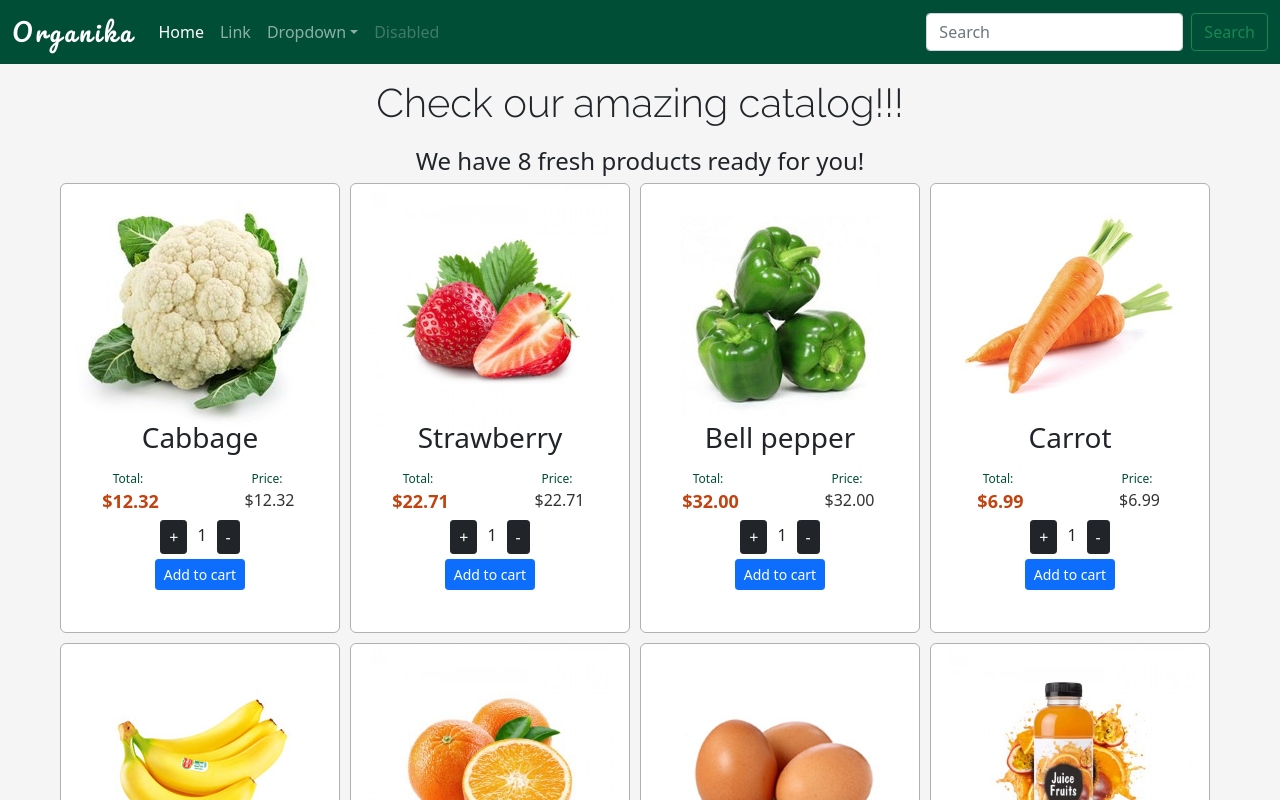
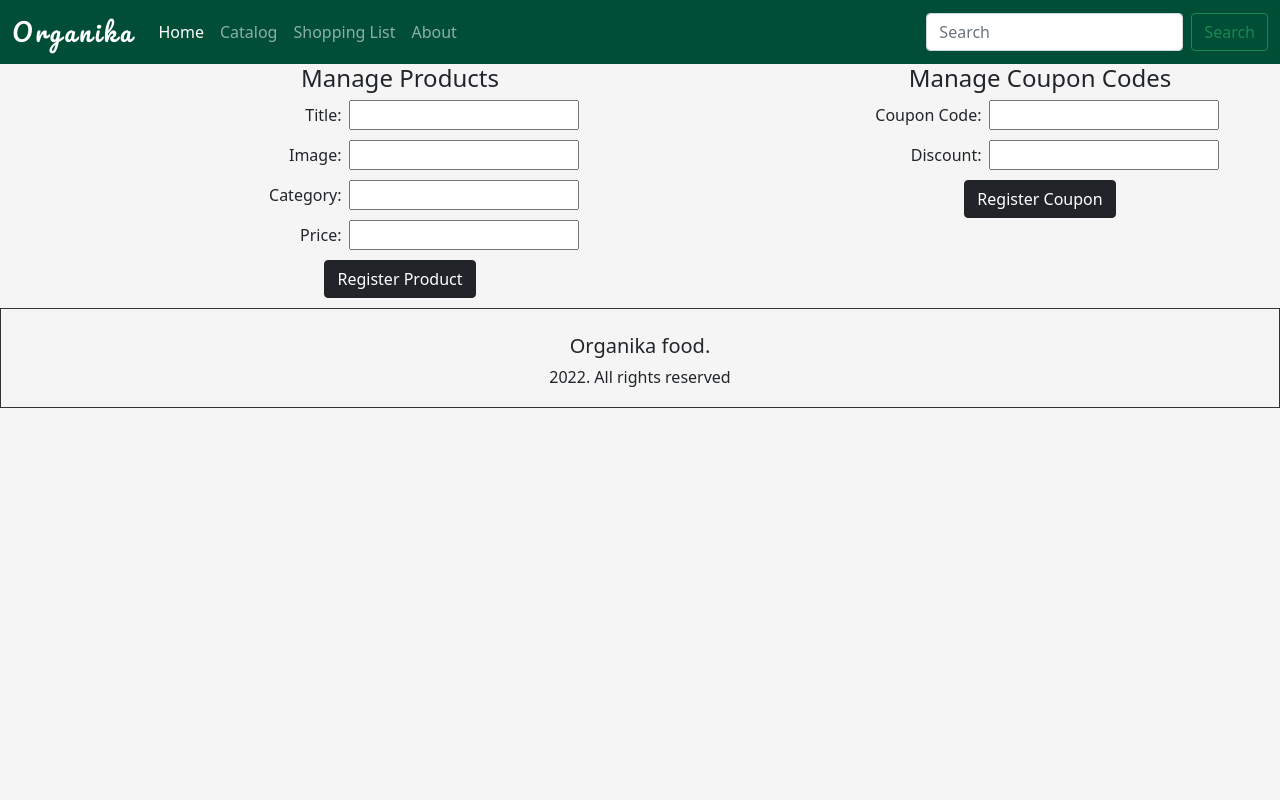
Before and after one commit to drinzunza/OnlineStorefrontend_Ch27, a React (Create React App) app: page /admin in a window 1280 px wide. Shown: the top 800 px of the page. Built offline with nearby package versions, Linux system fonts and the light colour scheme.

Commit message:
FSDI 109 #2

```diff
--- a/package.json
+++ b/package.json
@@ -9,6 +9,7 @@
     "bootstrap": "^5.1.3",
     "react": "^18.0.0",
     "react-dom": "^18.0.0",
+    "react-router-dom": "^6.3.0",
     "react-scripts": "5.0.0",
     "web-vitals": "^2.1.4"
   },
--- a/src/App.js
+++ b/src/App.js
@@ -4,21 +4,31 @@ import Navbar from "./components/navBar";
 import Footer from "./components/footer";
 import Catalog from "./components/catalog";
 import Todo from "./components/todo";
+import Home from "./components/home";
 
 import "bootstrap/dist/css/bootstrap.min.css";
 import "bootstrap/dist/js/bootstrap.min.js";
 import About from "./components/about";
+import Admin from "./components/admin";
+
+import { BrowserRouter, Routes, Route } from "react-router-dom";
 
 function App() {
   return (
     <div className="App">
-      <Navbar></Navbar>
-      <Catalog></Catalog>
-      <About></About>
+      <BrowserRouter>
+        <Navbar></Navbar>
 
-      <Todo></Todo>
+        <Routes>
+          <Route path="/home" element={<Home />}></Route>
+          <Route path="/admin" element={<Admin />}></Route>
+          <Route path="/catalog" exact element={<Catalog />}></Route>
+          <Route path="/about" exact element={<About />}></Route>
+          <Route path="/shoppingList" exact element={<Todo />}></Route>
+        </Routes>
 
-      <Footer></Footer>
+        <Footer></Footer>
+      </BrowserRouter>
     </div>
   );
 }
--- /dev/null
+++ b/src/components/admin.css
@@ -0,0 +1,26 @@
+.admin-page .sections-container {
+  display: flex;
+}
+
+.admin-page .sec-products {
+  flex: 5;
+}
+
+.admin-page .sec-coupons {
+  flex: 3;
+}
+
+.my-control {
+  margin-bottom: 10px;
+}
+
+.my-control label {
+  display: inline-block;
+  width: 120px;
+  text-align: right;
+  margin-right: 7px;
+}
+
+.my-control input {
+  width: 230px;
+}
--- /dev/null
+++ b/src/components/admin.jsx
@@ -0,0 +1,135 @@
+import "./admin.css";
+import { useState } from "react";
+
+const Admin = () => {
+  const [product, setProduct] = useState({});
+  const [coupon, setCoupon] = useState({});
+
+  const handleTextChange = (e) => {
+    let copy = { ...product };
+    copy[e.target.name] = e.target.value;
+
+    setProduct(copy);
+  };
+
+  const handleCouponChange = (e) => {
+    let copy = { ...coupon };
+    copy[e.target.name] = e.target.value;
+
+    setCoupon(copy);
+  };
+
+  const handleSaveProduct = () => {
+    // validations
+    if (product.title.length < 5) {
+      alert("Error, Title should have at least 5 chars");
+      return;
+    }
+
+    if (!product.image) {
+      alert("Error, Image can not be empty");
+      return;
+    }
+
+    if (!product.category) {
+      alert("Error, Category can not be empty");
+      return;
+    }
+
+    let savedProduct = { ...product };
+    savedProduct.price = parseFloat(product.price);
+
+    if (!savedProduct.price || savedProduct.price < 1) {
+      alert("Error, Price should be greater than $1");
+      return;
+    }
+
+    // send product to Server
+    console.log(savedProduct);
+  };
+
+  const handleSaveCoupon = () => {
+    console.log(coupon);
+
+    let savedCoupon = { ...coupon };
+    savedCoupon.discount = parseFloat(savedCoupon.discount);
+
+    // validations:
+    // 1 discount cant not be greater than 35%
+    if (!savedCoupon.discount || savedCoupon.discount > 35) {
+      alert("Error, discount can not be lower than 1 or greater than 35%");
+      return;
+    }
+
+    // 2 code should have at least 5 chars
+    if (savedCoupon.code.length < 5) {
+      alert("Error, code should contain at least 5 characters");
+      return;
+    }
+
+    // send coupon to Server
+    console.log("Saving coupon");
+  };
+
+  return (
+    <div className="admin-page">
+      <div className="sections-container">
+        <section className="sec-products">
+          <h4>Manage Products</h4>
+
+          <div className="form">
+            <div className="my-control">
+              <label>Title:</label>
+              <input onChange={handleTextChange} name="title" type="text" />
+            </div>
+
+            <div className="my-control">
+              <label>Image:</label>
+              <input onChange={handleTextChange} name="image" type="text" />
+            </div>
+
+            <div className="my-control">
+              <label>Category:</label>
+              <input onChange={handleTextChange} name="category" type="text" />
+            </div>
+
+            <div className="my-control">
+              <label>Price:</label>
+              <input onChange={handleTextChange} name="price" type="number" />
+            </div>
+
+            <div className="my-control">
+              <button onClick={handleSaveProduct} className="btn btn-dark">
+                Register Product
+              </button>
+            </div>
+          </div>
+        </section>
+
+        <section className="sec-coupons">
+          <h4>Manage Coupon Codes</h4>
+
+          <div className="form">
+            <div className="my-control">
+              <label>Coupon Code:</label>
+              <input onChange={handleCouponChange} name="code" type="text" />
+            </div>
+
+            <div className="my-control">
+              <label>Discount:</label>
+              <input onChange={handleCouponChange} name="discount" type="number" />
+            </div>
+
+            <div className="my-control">
+              <button onClick={handleSaveCoupon} className="btn btn-dark">
+                Register Coupon
+              </button>
+            </div>
+          </div>
+        </section>
+      </div>
+    </div>
+  );
+};
+
+export default Admin;
--- /dev/null
+++ b/src/components/home.css
@@ -0,0 +1,25 @@
+.home-page .top-banner img {
+  width: 100%;
+  height: 600px;
+}
+
+.home-page .top-banner-text {
+  position: absolute;
+  width: 100%;
+  top: 300px;
+  left: 50%;
+  transform: translate(-50%, -50%);
+}
+
+.home-page .top-banner-text h1 {
+  padding-left: 35%;
+  font-size: 140px;
+  font-family: "Lobster", cursive;
+}
+
+.home-page .top-banner-text h2 {
+  font-family: "Shadows Into Light", cursive;
+  padding-left: 55%;
+  margin-top: -30px;
+  color: rgb(22, 94, 106);
+}
--- /dev/null
+++ b/src/components/home.jsx
@@ -0,0 +1,17 @@
+import "./home.css";
+
+const Home = () => {
+  return (
+    <div className="home-page">
+      <div className="top-banner">
+        <div className="top-banner-text">
+          <h1>Organika</h1>
+          <h2>Fresh food, healthier life.</h2>
+        </div>
+        <img src="/images/wrap2.jpg" alt="fresh food"></img>
+      </div>
+    </div>
+  );
+};
+
+export default Home;
--- a/src/components/navBar.jsx
+++ b/src/components/navBar.jsx
@@ -1,12 +1,14 @@
 import "./navBar.css";
+
+import { Link } from "react-router-dom";
 
 const Navbar = () => {
   return (
     <nav className="navbar navbar-expand-lg navbar-dark">
       <div className="container-fluid">
-        <a className="navbar-brand" href="/#">
+        <Link className="navbar-brand" to="/home">
           Organika
-        </a>
+        </Link>
         <button
           className="navbar-toggler"
           type="button"
@@ -21,51 +23,26 @@ const Navbar = () => {
         <div className="collapse navbar-collapse" id="navbarSupportedContent">
           <ul className="navbar-nav me-auto mb-2 mb-lg-0">
             <li className="nav-item">
-              <a className="nav-link active" aria-current="page" href="/#">
+              <Link className="nav-link active" aria-current="page" to="/home">
                 Home
-              </a>
+              </Link>
             </li>
             <li className="nav-item">
-              <a className="nav-link" href="/#">
-                Link
-              </a>
+              <Link className="nav-link" to="/catalog">
+                Catalog
+              </Link>
             </li>
-            <li className="nav-item dropdown">
-              <a
-                className="nav-link dropdown-toggle"
-                href="/#"
-                id="navbarDropdown"
-                role="button"
-                data-bs-toggle="dropdown"
-                aria-expanded="false"
-              >
-                Dropdown
-              </a>
-              <ul className="dropdown-menu" aria-labelledby="navbarDropdown">
-                <li>
-                  <a className="dropdown-item" href="/#">
-                    Action
-                  </a>
-                </li>
-                <li>
-                  <a className="dropdown-item" href="/#">
-                    Another action
-                  </a>
-                </li>
-                <li>
-                  <hr className="dropdown-divider" />
-                </li>
-                <li>
-                  <a className="dropdown-item" href="/#">
-                    Something else here
-                  </a>
-                </li>
-              </ul>
+
+            <li className="nav-item">
+              <Link className="nav-link" to="/shoppingList">
+                Shopping List
+              </Link>
             </li>
+
             <li className="nav-item">
-              <a className="nav-link disabled" href="/#">
-                Disabled
-              </a>
+              <Link className="nav-link" to="/about">
+                About
+              </Link>
             </li>
           </ul>
           <form className="d-flex">
```
Also changed, not shown: 1 other file (tests, documents, lock files or other folders).
